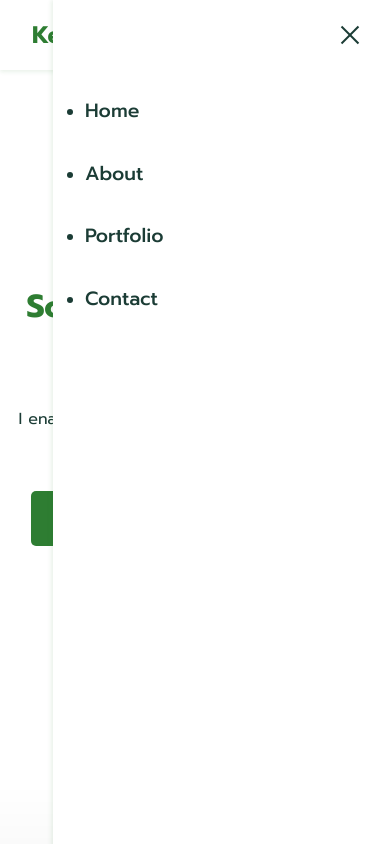
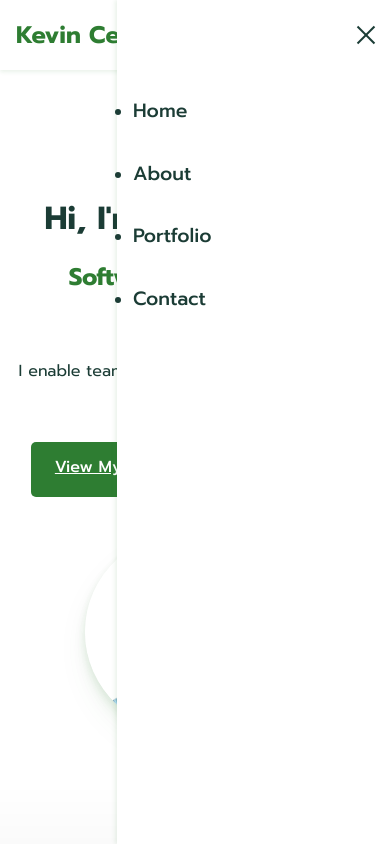
Before and after one commit to GoodJobKev/GoodJobKev.github.io, a plain HTML site: page index.html in a window 390 px wide. Both pictures are taken after a click on the button "Toggle navigation menu". Shown: the top 844 px of the page. Drawn offline with Linux system fonts and the light colour scheme.

Commit message:
Last attempt for the night to fix the viewing on mobile.

```diff
--- a/default.css
+++ b/default.css
@@ -18,6 +18,13 @@ html, body
     font-family: 'Prompt', sans-serif;
     color: var(--textColor);
     line-height: 1.6;
+    width: 100%;
+    overflow-x: hidden;
+    -webkit-text-size-adjust: 100%;
+}
+
+*, *::before, *::after {
+    box-sizing: border-box;
 }
 
 /* Navigation */
@@ -122,8 +129,10 @@ html, body
 /* Sections */
 .s1, .s2
 {
+    width: 100%;
     padding: 5rem 0;
     position: relative;
+    overflow: hidden;
 }
 
 .s1
@@ -153,9 +162,11 @@ html, body
 
 .main-container
 {
+    width: 100%;
     max-width: 1200px;
     margin: 0 auto;
     padding: 0 2rem;
+    box-sizing: border-box;
 }
 
 /* Hero Section */
@@ -469,6 +480,16 @@ footer
         display: block;
     }
 
+    .main-container {
+        padding: 0 1rem;
+        width: 100%;
+    }
+
+    .nav-content {
+        padding: 1rem;
+        width: 100%;
+    }
+
     .nav-links
     {
         display: flex;
@@ -479,30 +500,36 @@ footer
         width: 70%;
         height: 100vh;
         background: var(--mainColor);
-        padding: 6rem 2rem 2rem;
+        padding: 6rem 1rem 2rem;
         transition: right 0.3s ease;
         box-shadow: -2px 0 4px var(--shadowColor);
     }
 
-    .nav-links.active
-    {
-        right: 0;
+    .hero-wrapper {
+        grid-template-columns: 1fr;
+        text-align: center;
+        padding-top: 6rem;
+        gap: 2rem;
+        width: 100%;
     }
 
-    .nav-links a
-    {
-        font-size: 1.2rem;
-        padding: 1rem 0;
+    .hero-content {
+        width: 100%;
+        padding: 0;
     }
 
-    .nav-links a:hover
-    {
-        transform: translateX(5px);
+    .hero-image {
+        width: 100%;
+        max-width: 280px;
+        margin: 0 auto;
+        padding: 0;
     }
 
-    .s1, .s2
-    {
-        padding: 4rem 0;
+    .about-wrapper,
+    .portfolio-grid,
+    .contact-wrapper {
+        width: 100%;
+        padding: 0;
     }
 
     .section-title
@@ -511,24 +538,9 @@ footer
         margin-bottom: 3rem;
     }
 
-    .hero-wrapper
-    {
-        grid-template-columns: 1fr;
-        text-align: center;
-        padding-top: 6rem;
-        gap: 2rem;
-    }
-
     .hero-content h1
     {
         font-size: 2.5rem;
-    }
-
-    .hero-image {
-        width: 100%;
-        max-width: 280px;
-        margin: 0 auto;
-        padding: 0 1rem;
     }
 
     .hero-image img {
@@ -545,22 +557,51 @@ footer
         display: inline-flex;
         align-items: center;
     }
+
+    .nav-links.active {
+        right: 0;
+    }
+
+    .nav-links a {
+        font-size: 1.2rem;
+        padding: 1rem 0;
+    }
+
+    .nav-links a:hover {
+        transform: translateX(5px);
+    }
+
+    .s1, .s2 {
+        padding: 4rem 0;
+    }
 }
 
 @media screen and (max-width: 480px)
 {
-    .main-container
-    {
+    .main-container {
         padding: 0 1rem;
     }
 
-    .section-title
-    {
+    .hero-content h1 {
         font-size: 2rem;
+        margin-bottom: 0.5rem;
+    }
+
+    .hero-content h2 {
+        font-size: 1.5rem;
+    }
+
+    .section-title {
+        font-size: 1.75rem;
+        margin-bottom: 2rem;
     }
 
     .hero-image {
         max-width: 220px;
+    }
+
+    .portfolio-grid {
+        grid-template-columns: 1fr;
     }
 }
 
```
